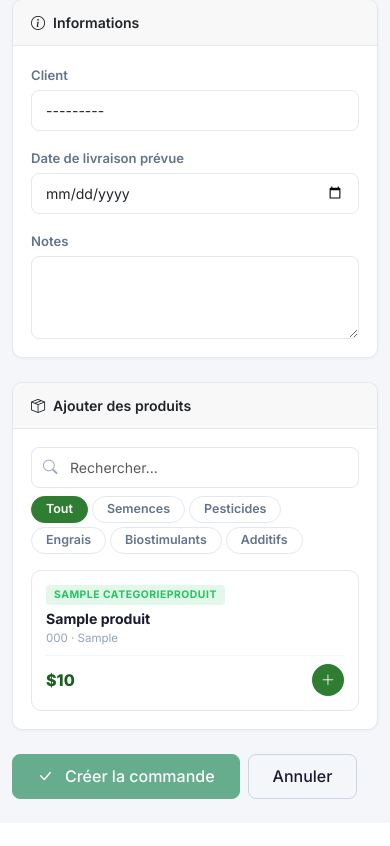
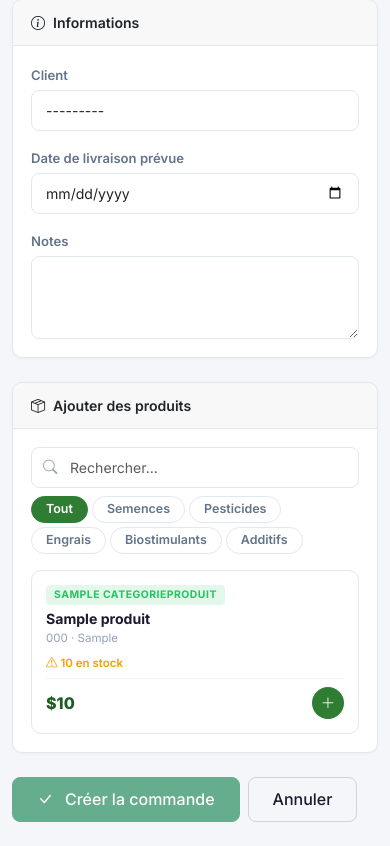
Before and after one commit to maxoumtl33/herbic-crm, a Django app: page /commandes/creer/ in a window 390 px wide. Shown: the part 104-950 px from the top of the page. Before the commit the page ends 903 px from the top, so only its background shows below. Run offline with Django 4.2, Linux system fonts and the light colour scheme; a user stored in the database is signed in; tables that the repository leaves empty hold one stand-in row (values such as "Sample post").

Commit message:
Inventory system: stock levels, alerts on orders, live stock display
Product model:
- quantite_stock: number of units in inventory
- seuil_alerte_stock: alert threshold (default 5)
- stock_faible/stock_epuise properties

Order creation (vendor + client):
- Product cards show stock level with color (green/yellow/red)
- Cart shows orange alert per product if quantity > stock
- Alert shows: "X en inventaire, Y demandé (manque Z)"
- Order NOT blocked, just alerted

Order detail (mobile + desktop):
- Yellow banner at top if any product has insufficient stock
- Banner disappears if stock is updated and sufficient
- Shows per-product: stock vs demanded vs missing

Product detail:
- Shows inventory count with colored indicator
- API returns stock + threshold for live display

Demo data: realistic stock levels (Delaro Complete = 3 to test low stock)

Co-Authored-By: Claude Opus 4.6 (1M context) <noreply@anthropic.com>

```diff
--- a/orders/api_views.py
+++ b/orders/api_views.py
@@ -29,6 +29,8 @@ def api_produits(request):
         'type_categorie': p.categorie.type_categorie,
         'format': p.format_produit,
         'prix': float(p.prix_unitaire) if p.prix_unitaire else None,
+        'stock': p.quantite_stock,
+        'seuil': p.seuil_alerte_stock,
     } for p in produits[:50]]
 
     return JsonResponse({'produits': data})
--- a/orders/models.py
+++ b/orders/models.py
@@ -60,6 +60,22 @@ class Commande(models.Model):
     @property
     def tout_prepare(self):
         return self.nb_lignes > 0 and self.nb_lignes == self.nb_lignes_preparees
+
+    @property
+    def alertes_stock(self):
+        """Retourne la liste des lignes dont la quantité dépasse le stock."""
+        alertes = []
+        for ligne in self.lignes.select_related('produit').all():
+            stock = ligne.produit.quantite_stock
+            qty = int(ligne.quantite)
+            if qty > stock:
+                alertes.append({
+                    'produit': ligne.produit,
+                    'demande': qty,
+                    'stock': stock,
+                    'manque': qty - stock,
+                })
+        return alertes
 
     @property
     def progression_preparation(self):
--- a/products/forms.py
+++ b/products/forms.py
@@ -8,7 +8,8 @@ class ProduitForm(forms.ModelForm):
         fields = [
             'code', 'nom', 'description', 'categorie', 'format_produit',
             'contenant', 'contenance_valeur', 'contenance_unite',
-            'prix_unitaire', 'en_stock', 'cultures_recommandees', 'image',
+            'prix_unitaire', 'quantite_stock', 'seuil_alerte_stock',
+            'en_stock', 'cultures_recommandees', 'image',
         ]
         widgets = {
             'cultures_recommandees': forms.CheckboxSelectMultiple,
--- a/products/models.py
+++ b/products/models.py
@@ -90,6 +90,14 @@ class Produit(models.Model):
         'Prix unitaire', max_digits=10, decimal_places=2,
         null=True, blank=True,
     )
+    quantite_stock = models.IntegerField(
+        'Quantité en inventaire', default=0,
+        help_text='Nombre d\'unités en stock (sacs, bidons...)',
+    )
+    seuil_alerte_stock = models.IntegerField(
+        'Seuil d\'alerte', default=5,
+        help_text='Alerte si le stock descend sous ce seuil',
+    )
     en_stock = models.BooleanField('En stock', default=True)
     cultures_recommandees = models.ManyToManyField(
         TypeCulture,
@@ -99,6 +107,14 @@ class Produit(models.Model):
     )
     image = models.ImageField(upload_to='produits/', blank=True)
     date_creation = models.DateTimeField(auto_now_add=True)
+
+    @property
+    def stock_faible(self):
+        return self.quantite_stock <= self.seuil_alerte_stock and self.quantite_stock > 0
+
+    @property
+    def stock_epuise(self):
+        return self.quantite_stock <= 0
 
     @property
     def label_contenant(self):
--- a/static/css/style.css
+++ b/static/css/style.css
@@ -640,6 +640,10 @@ body {
     color: var(--text-muted);
     margin-bottom: 8px;
 }
+.product-card-stock {
+    font-size: 0.72rem;
+    margin-bottom: 6px;
+}
 .product-card-bottom {
     display: flex;
     justify-content: space-between;
@@ -685,6 +689,16 @@ body {
     height: 8px;
     border-radius: 50%;
     flex-shrink: 0;
+}
+
+/* Stock alert in cart */
+.stock-alert-row {
+    background: #fffbeb;
+    color: #92400e;
+    font-size: 0.78rem;
+    font-weight: 600;
+    padding: 6px 14px 6px 52px;
+    border-top: 1px dashed #f59e0b;
 }
 
 /* Alert tweaks */
--- a/templates/orders/commande_create.html
+++ b/templates/orders/commande_create.html
@@ -163,6 +163,14 @@ function renderGrid() {
                 </div>
                 <div class="product-card-name">${p.nom}</div>
                 <div class="product-card-meta">${p.code} · ${p.format}</div>
+                <div class="product-card-stock">
+                    ${p.stock <= 0
+                        ? '<span style="color:#ef4444;font-weight:600;"><i class="bi bi-x-circle"></i> Rupture</span>'
+                        : p.stock <= p.seuil
+                            ? '<span style="color:#f59e0b;font-weight:600;"><i class="bi bi-exclamation-triangle"></i> ' + p.stock + ' en stock</span>'
+                            : '<span style="color:#22c55e;"><i class="bi bi-check-circle"></i> ' + p.stock + ' en stock</span>'
+                    }
+                </div>
                 <div class="product-card-bottom">
                     <span class="product-card-price">${p.prix ? '$'+p.prix : ''}</span>
                     ${added
@@ -181,7 +189,7 @@ function renderGrid() {
 function addProduct(p, qty) {
     if (selectedProducts.some(sp => sp.id === p.id)) return;
     const q = qty ? Math.round(qty) : 1;
-    selectedProducts.push({ id: p.id, nom: p.nom, code: p.code, prix: p.prix || 0, format: p.format, categorie: p.categorie, type_categorie: p.type_categorie, quantite: Math.max(1, q) });
+    selectedProducts.push({ id: p.id, nom: p.nom, code: p.code, prix: p.prix || 0, format: p.format, categorie: p.categorie, type_categorie: p.type_categorie, quantite: Math.max(1, q), stock: p.stock || 0 });
     renderSelected();
     renderGrid();
 }
@@ -232,7 +240,11 @@ function renderSelected() {
                         <div style="font-weight:700;font-size:0.95rem;">${st > 0 ? formatPrice(st) : ''}</div>
                     </div>
                 </div>
-            </div>`;
+            </div>
+            ${p.quantite > p.stock
+                ? '<div class="stock-alert-row"><i class="bi bi-exclamation-triangle-fill"></i> Stock insuffisant: ' + p.stock + ' en inventaire, ' + Math.round(p.quantite) + ' demandé (manque ' + (Math.round(p.quantite) - p.stock) + ')</div>'
+                : ''
+            }`;
         selectedList.appendChild(row);
     });
     updateTotals();
```
Also changed, not shown: templates/orders/commande_client_form.html (+9 -1 lines), templates/orders/commande_detail.html (+25 -0 lines), templates/products/produit_detail.html (+7 -0 lines), products/migrations/0006_produit_quantite_stock_produit_seuil_alerte_stock.py (added).
